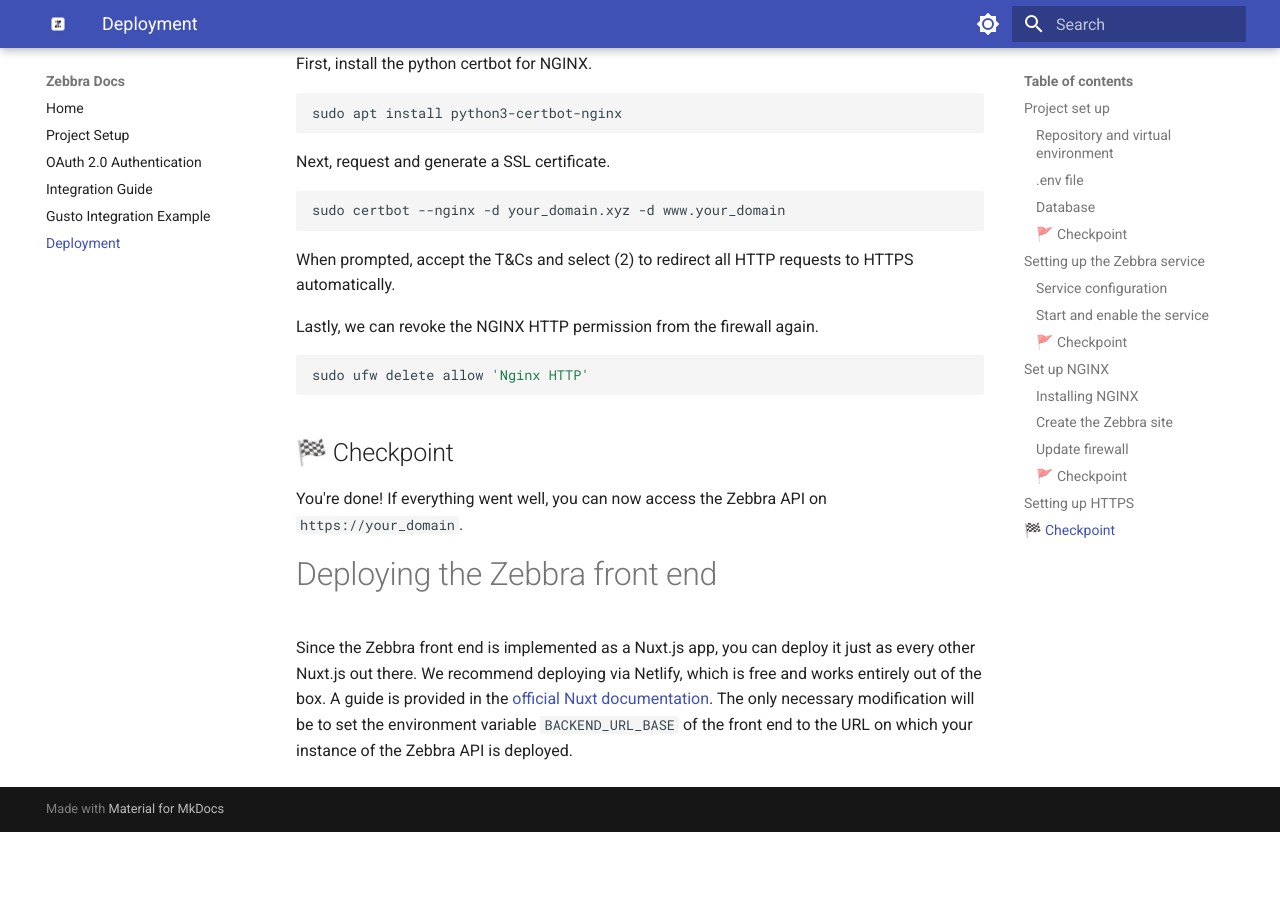
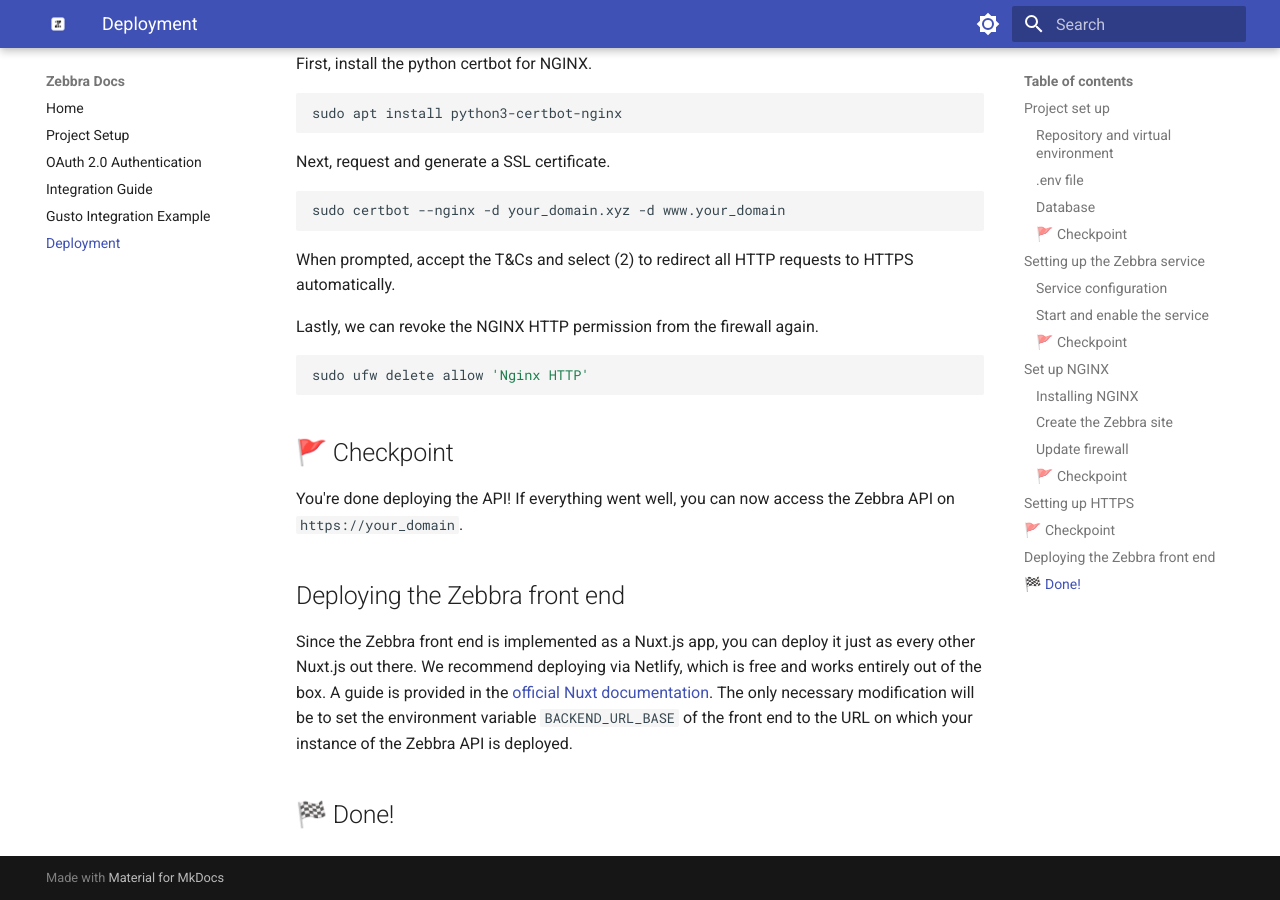
Before and after one commit to leo-pfeiffer/zebbra, an MkDocs documentation site: the page built from docs/deployment.md, in a window 1280 px wide and 900 px high, scrolled down 4763 px. Built offline with MkDocs 1.6.1 and Material for MkDocs 9.7.7, drawn with Linux system fonts in a browser that asks for light colours; before the commit the page ends 5595 px from its top, so only the background shows below that; some of the changed text lies outside the part shown.

Commit message:
Update deployment.md

````diff
--- a/docs/deployment.md
+++ b/docs/deployment.md
@@ -1,4 +1,4 @@
-# Deploying the Zebbra API
+# Deploying the Zebbra API (and front end)
 
 Users are encouraged to deploy their own instance of the Zebbra API. This way, you have controll over your own data (and our deployment has to cope with less traffic).
 
@@ -240,10 +240,12 @@ Lastly, we can revoke the NGINX HTTP permission from the firewall again.
 sudo ufw delete allow 'Nginx HTTP'
 ```
 
-## 🏁 Checkpoint
+## 🚩 Checkpoint
 
-You're done! If everything went well, you can now access the Zebbra API on `https://your_domain`.
+You're done deploying the API! If everything went well, you can now access the Zebbra API on `https://your_domain`.
 
-# Deploying the Zebbra front end
+## Deploying the Zebbra front end
 
 Since the Zebbra front end is implemented as a Nuxt.js app, you can deploy it just as every other Nuxt.js out there. We recommend deploying via Netlify, which is free and works entirely out of the box. A guide is provided in the [official Nuxt documentation](https://v3.nuxtjs.org/guide/deploy/providers/netlify/). The only necessary modification will be to set the environment variable `BACKEND_URL_BASE`  of the front end to the URL on which your instance of the Zebbra API is deployed.
+
+## 🏁 Done!
````
